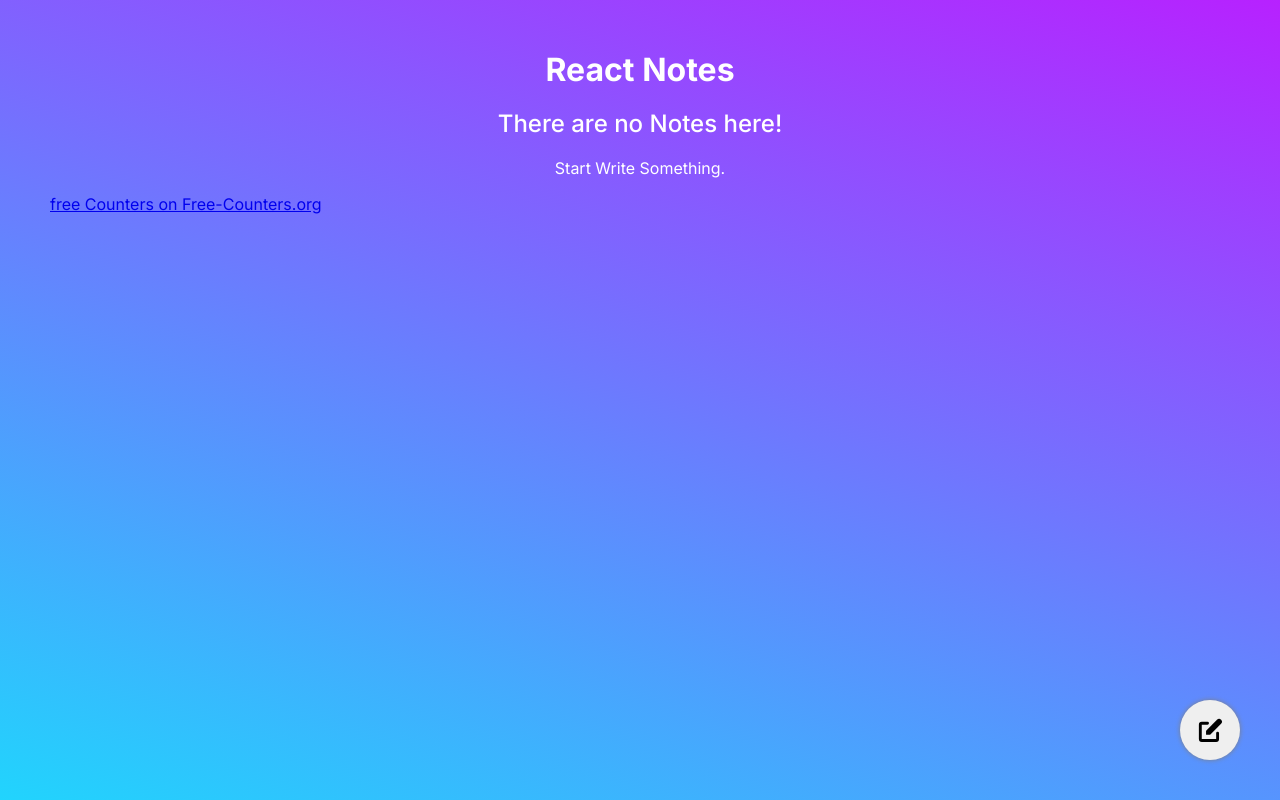
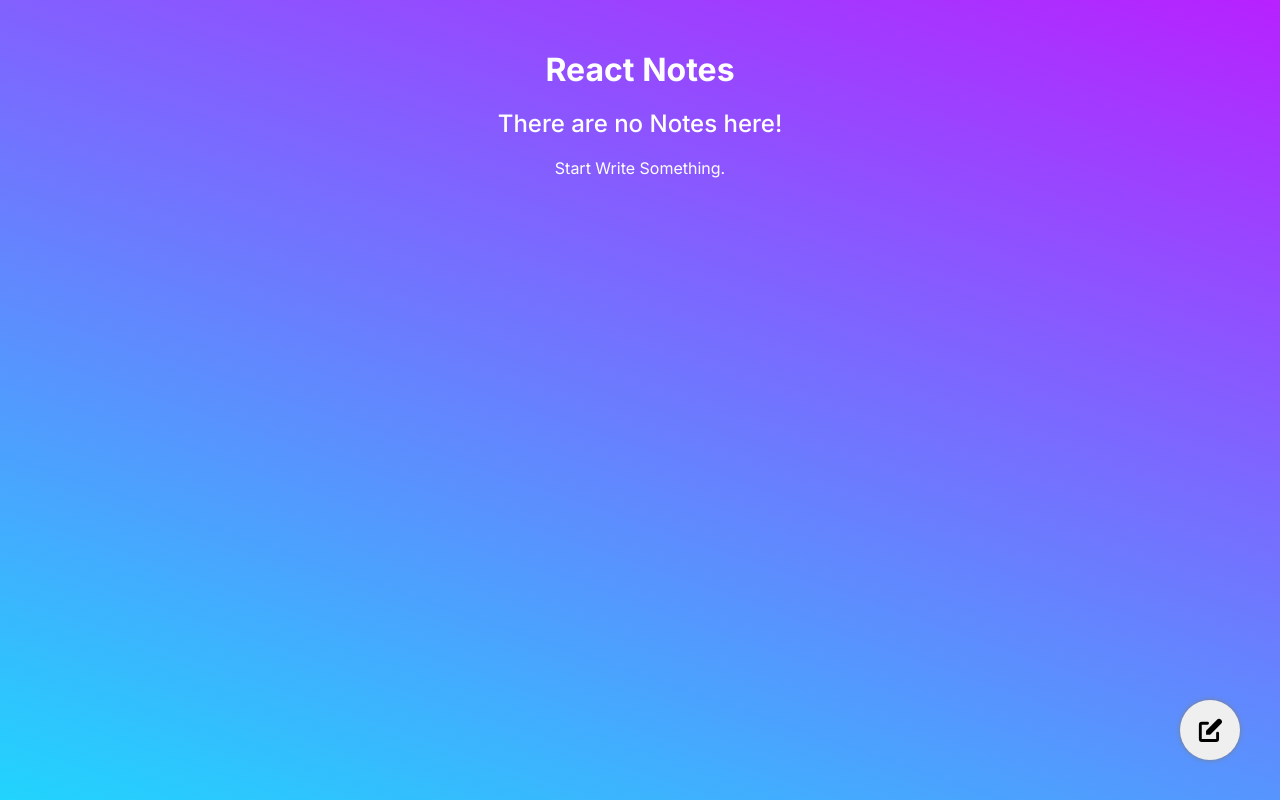
Before and after one commit to lawmake-praveen/react-notes, a React (Vite) app: page / in a window 1280 px wide. Built offline with nearby package versions, Linux system fonts and the light colour scheme.

Commit message:
Update App.jsx

```diff
--- a/src/App.jsx
+++ b/src/App.jsx
@@ -88,17 +88,6 @@ function App() {
         handleDelete={handleDelete}
         setShowDeleteMsg={setShowDeleteMsg}
       />
-      <a href="https://www.free-counters.org/">
-        free Counters on Free-Counters.org
-      </a>{" "}
-      <script
-        type="text/javascript"
-        src="https://www.freevisitorcounters.com/auth.php?id=44889294efc8c783be1bbdbcda84665f9bc84395"
-      ></script>
-      <script
-        type="text/javascript"
-        src="https://www.freevisitorcounters.com/en/home/counter/1053482/t/1"
-      ></script>
     </div>
   );
 }
```
